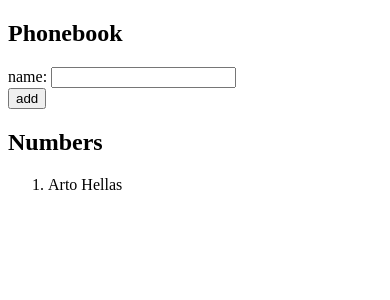
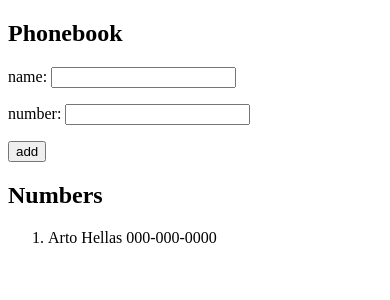
Before and after one commit to iskm/stack, a React (Create React App) app in the folder part2/phonebook/: page / in a window 390 px wide. Shown: the top 300 px of the page. Built offline with nearby package versions, Linux system fonts and the light colour scheme.

Commit message:
ex2.8 handle phone numbers

```diff
--- a/part2/phonebook/src/App.js
+++ b/part2/phonebook/src/App.js
@@ -5,7 +5,7 @@ const ShowPerson = (props) => {
   return (
     <ol>
       {persons.map( (person) => {
-        return (<li key={person.id}>{person.name}</li>)
+        return (<li key={person.id}>{person.name} {person.phoneNumber}</li>)
       } )}
     </ol>
   )
@@ -13,9 +13,10 @@ const ShowPerson = (props) => {
 
 const App = () => {
   const [persons, setPersons] = useState([
-    { name: 'Arto Hellas' }
+    { name: 'Arto Hellas', phoneNumber: '000-000-0000' }
   ])
   const [newName, setNewName] = useState('')
+  const [phoneNumber, setPhoneNumber] = useState('')
 
   const addContact = (event) => {
     event.preventDefault()
@@ -26,14 +27,19 @@ const App = () => {
       const newPerson = {
         name: newName,
         id: persons.length + 1,
+        phoneNumber: phoneNumber,
       }
     setPersons(persons.concat(newPerson))
   }}
 
   const handleTypedName = (event) => {
-    console.log(event.target.value)
+    //console.log(event.target.value)
     setNewName(event.target.value)
-    console.log(newName)
+    //console.log(newName)
+  }
+
+  const handlePhoneNo = (event) => {
+    setPhoneNumber(event.target.value)
   }
 
   return (
@@ -41,7 +47,8 @@ const App = () => {
       <h2>Phonebook</h2>
       <form onSubmit={addContact}>
         <div>
-          name: <input value={newName} onChange={handleTypedName} />
+          <p>name: <input value={newName} onChange={handleTypedName} /></p>
+          <p>number: <input value={phoneNumber} onChange={handlePhoneNo} /></p>
         </div>
         <div>
           <button  type="submit">add</button>
```
